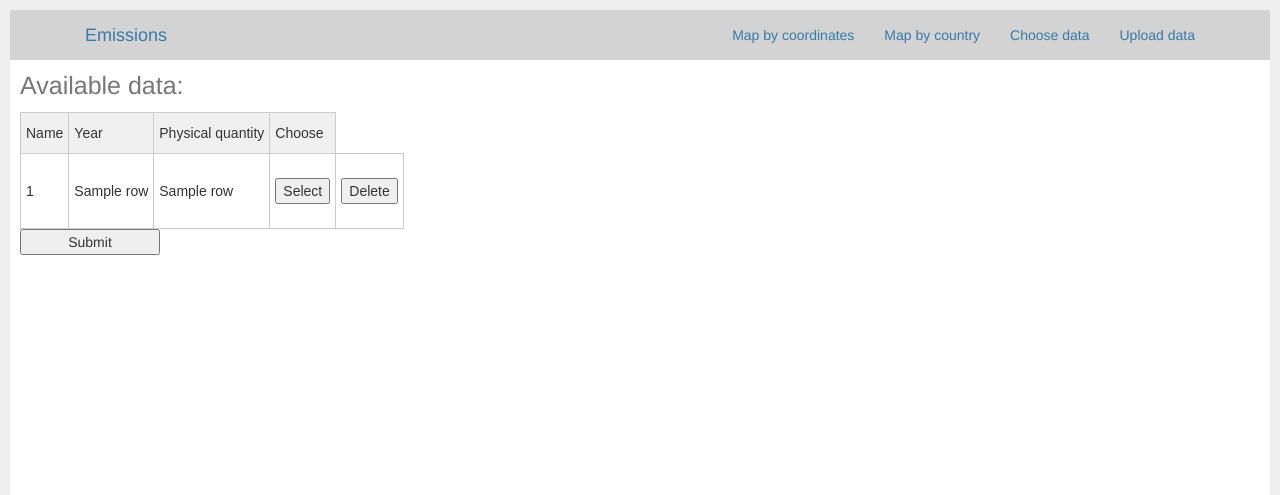
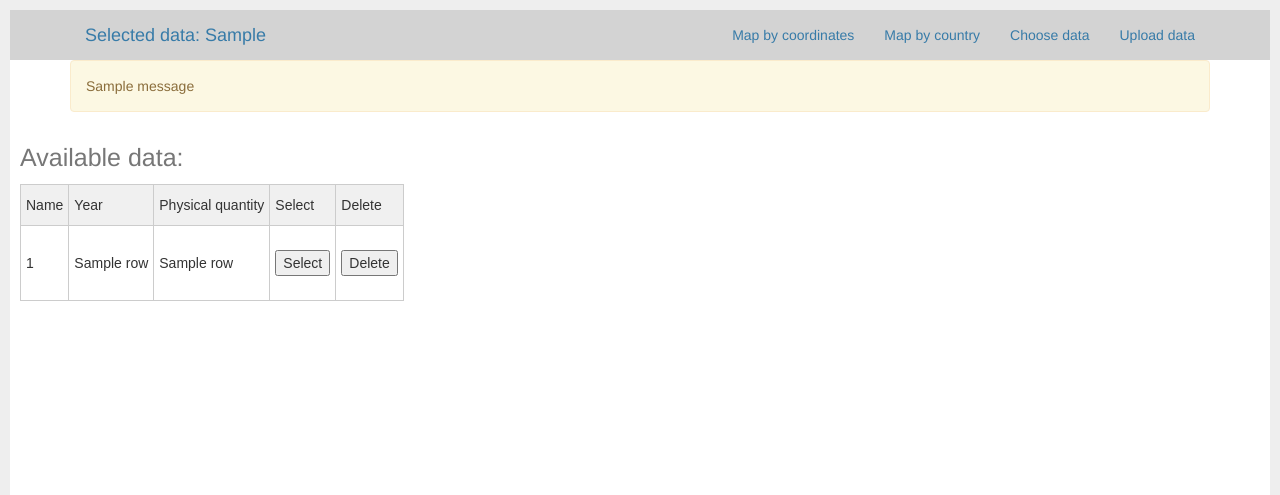
Before and after one commit to Naatoo/emissions-visualization, a Flask app: template app/templates/data_center_select.html in a window 1280 px wide. Shown: the top 495 px of the page. Run offline with Flask 2, Linux system fonts and the light colour scheme; tables that the repository leaves empty hold one stand-in row (values such as "Sample post"); the template is opened without the code that fills it: values that come from a table or form of the project are taken from there, most other values are stand-ins (such as "Sample title", 1, 10 or a date in 2020); one stand-in notice (Sample message) is shown; some libraries are stand-ins or nearby versions.

Commit message:
Add features: selected data row highlighed, flashed messages

```diff
--- a/app/templates/base.html
+++ b/app/templates/base.html
@@ -14,7 +14,7 @@
                 <span class="icon-bar"></span>
                 <span class="icon-bar"></span>
             </button>
-            <a class="navbar-brand topnav">Emissions</a>
+            <a class="navbar-brand topnav">Selected data: {{ selected_data_str }}</a>
         </div>
         <div class="collapse navbar-collapse" id="bs-example-navbar-collapse-1">
             <ul class="nav navbar-nav navbar-right">
@@ -26,6 +26,13 @@
         </div>
     </div>
 </nav>
+<div class="container">
+    {% for message in get_flashed_messages() %}
+    <div class="alert alert-warning">
+        {{ message }}
+    </div>
+    {% endfor %}
+</div>
 <section class="content">
     {% block main %}{% endblock %}
 </section>
--- a/app/templates/data_center_select.html
+++ b/app/templates/data_center_select.html
@@ -8,13 +8,9 @@
 .tg td{font-family:Arial, sans-serif;font-size:14px;padding:10px 5px;border-style:solid;border-width:1px;overflow:hidden;word-break:normal;border-color:#ccc;color:#333;background-color:#fff;}
 .tg th{font-family:Arial, sans-serif;font-size:14px;font-weight:normal;padding:10px 5px;border-style:solid;border-width:1px;overflow:hidden;word-break:normal;border-color:#ccc;color:#333;background-color:#f0f0f0;}
 .tg .tg-0lax{text-align:left;vertical-align:top}
-
-
-
-
-
-
-
+tr.selected td{
+    background-color: #7EFEB8;
+}
 </style>
 <table class="tg">
     <caption style="font-size:25px">Available data:</caption>
@@ -22,14 +18,15 @@
         <th class="tg-0lax">Name</th>
         <th class="tg-0lax">Year</th>
         <th class="tg-0lax">Physical quantity</th>
-        <th class="tg-0lax">Choose</th>
+        <th class="tg-0lax">Select</th>
+        <th class="tg-0lax">Delete</th>
     </tr>
     {% for row in rows %}
 
-    <tr>
-        <td>{{ row[0] }}</td>
-        <td>{{ row[1] }}</td>
-        <td>{{ row[2] }}</td>
+    <tr {% if row[3]==current_hash %} class="selected"  {% endif %}>
+        <td >{{ row[0] }}</td>
+        <td >{{ row[1] }}</td>
+        <td >{{ row[2] }}</td>
         <td>
             <form method="post" action="{{ url_for('data_center_select.select', value=row[3]) }}">
                 <button type="submit">Select</button>
@@ -45,5 +42,4 @@
 
 </table>
 
-<div>{{ form.submit() }}</div>
 {% endblock %}
```
Also changed, not shown: app/data_center/selection/views.py (+12 -4 lines), app/data_center/upload/views.py (+6 -3 lines), app/database/queries.py (+16 -0 lines), app/map_center/views.py (+5 -2 lines).
